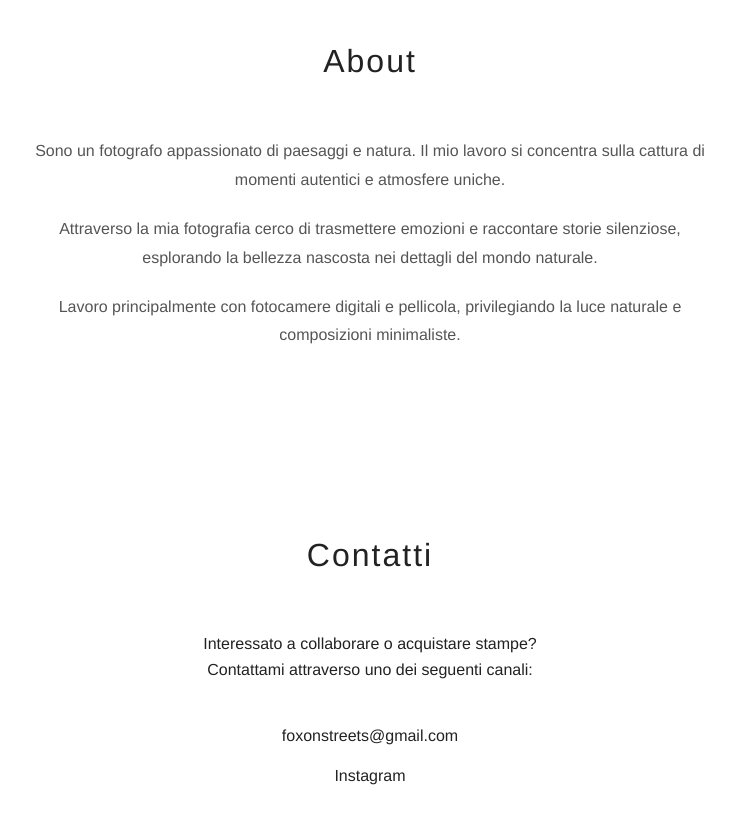
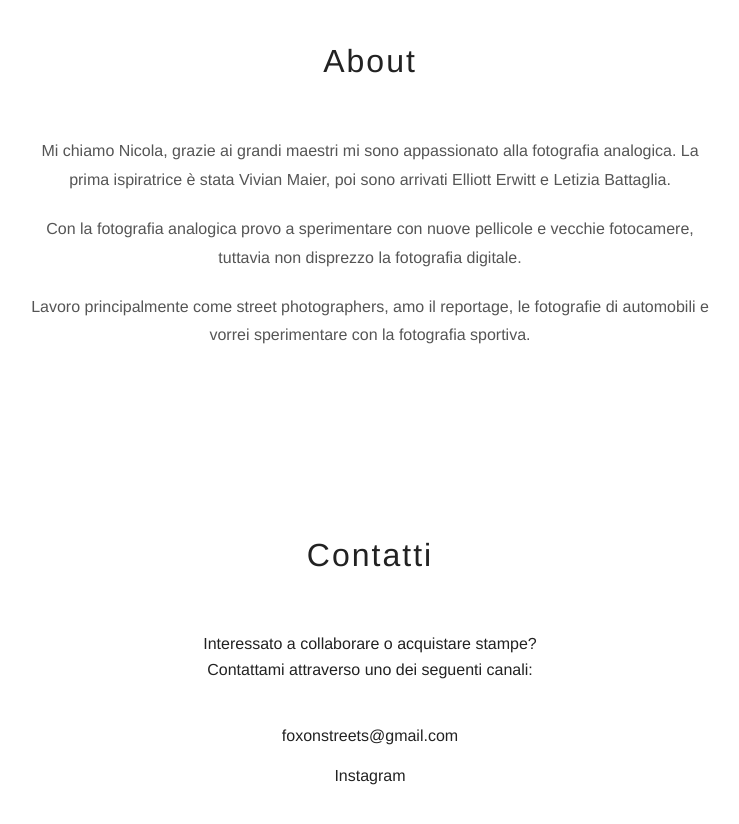
Before and after one commit to foxonstreets/foxonstreets.github.io, a plain HTML site: page index.html in a window 1280 px wide. Shown: the part 1720-2544 px from the top of the page, without its empty margins (270-1009 px from the left). Drawn offline with Linux system fonts and the light colour scheme.

Commit message:
Update index.html

```diff
--- a/index.html
+++ b/index.html
@@ -264,9 +264,9 @@
     <section id="about">
         <h2>About</h2>
         <div class="about-content">
-            <p>Sono un fotografo appassionato di paesaggi e natura. Il mio lavoro si concentra sulla cattura di momenti autentici e atmosfere uniche.</p>
-            <p>Attraverso la mia fotografia cerco di trasmettere emozioni e raccontare storie silenziose, esplorando la bellezza nascosta nei dettagli del mondo naturale.</p>
-            <p>Lavoro principalmente con fotocamere digitali e pellicola, privilegiando la luce naturale e composizioni minimaliste.</p>
+            <p>Mi chiamo Nicola, grazie ai grandi maestri mi sono appassionato alla fotografia analogica. La prima ispiratrice è stata Vivian Maier, poi sono arrivati Elliott Erwitt e Letizia Battaglia.</p>
+            <p>Con la fotografia analogica provo a sperimentare con nuove pellicole e vecchie fotocamere, tuttavia non disprezzo la fotografia digitale.</p>
+            <p>Lavoro principalmente come street photographers, amo il reportage, le fotografie di automobili e vorrei sperimentare con la fotografia sportiva.</p>
         </div>
     </section>
 
```
